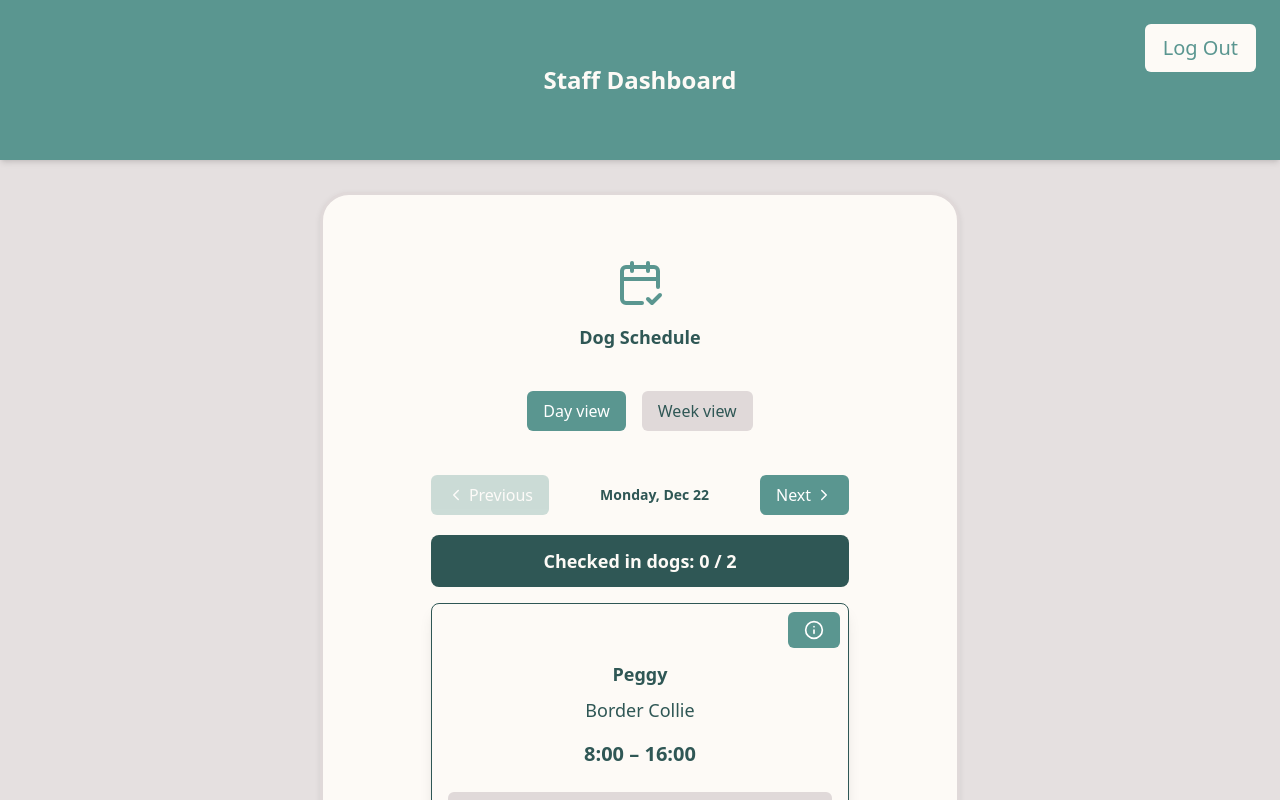
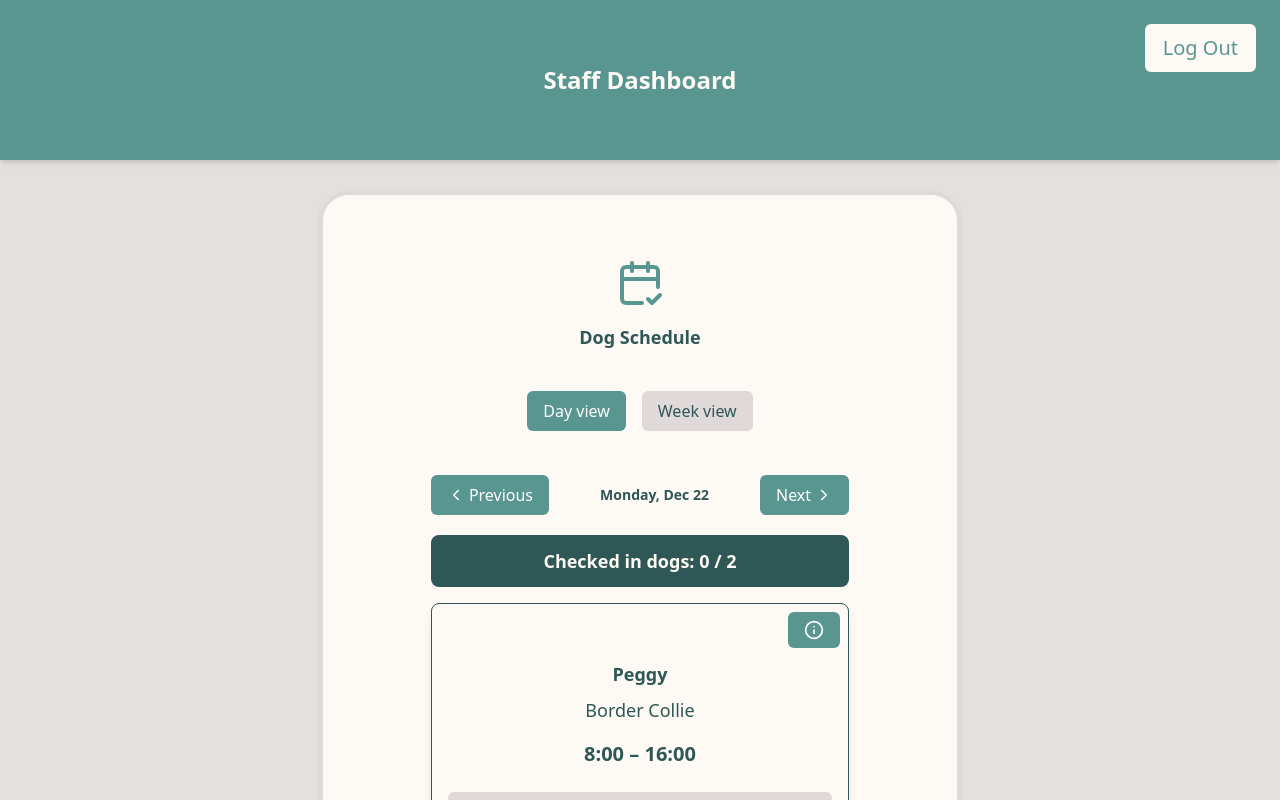
Before and after one commit to Emilyempa/exam-project-doggydaycare, a Next.js app in the folder frontend/: page /staff-dashboard in a window 1280 px wide. Shown: the top 800 px of the page. Built offline with nearby package versions, Linux system fonts and the light colour scheme.

Commit message:
Fix navigation for day view by using currentday index and making maxIndex optional

```diff
--- a/frontend/src/components/staff/Dog-attendance.tsx
+++ b/frontend/src/components/staff/Dog-attendance.tsx
@@ -83,6 +83,8 @@ export default function DogAttendance() {
   const year = format(currentDate, 'yyyy');
   const currentDayName = format(currentDate, 'EEEE');
   const currentDayFormatted = format(currentDate, 'EEEE, MMM d');
+  const currentDayIndex = currentDate.getTime();
+
 
   // Filter dogs for current day
   const dogsForToday = dogs.filter(dog => dog.schedule.includes(currentDayName));
@@ -141,8 +143,7 @@ export default function DogAttendance() {
         {/* Navigation */}
         {view === "day" ? (
           <NextAndPrevious
-            currentIndex={0}
-            maxIndex={365}
+            currentIndex={currentDayIndex}
             label={currentDayFormatted}
             onPrevious={goToPreviousDay}
             onNext={goToNextDay}
@@ -150,7 +151,6 @@ export default function DogAttendance() {
         ) : (
           <NextAndPrevious
             currentIndex={weekNumber}
-            maxIndex={52}
             label={`Week ${weekNumber}, ${year}`}
             onPrevious={goToPreviousWeek}
             onNext={goToNextWeek}
```
